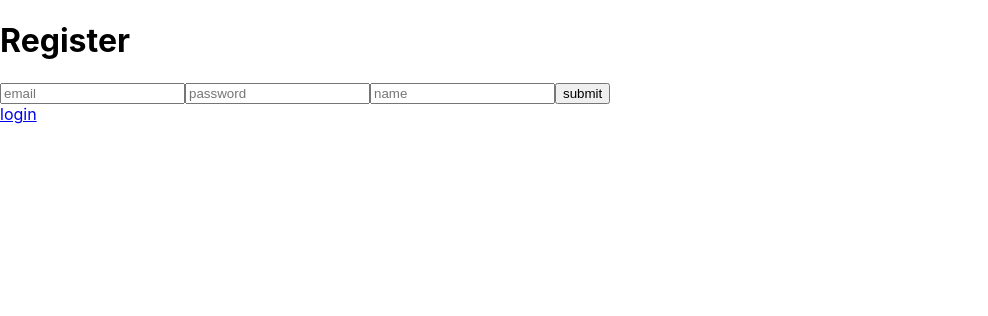
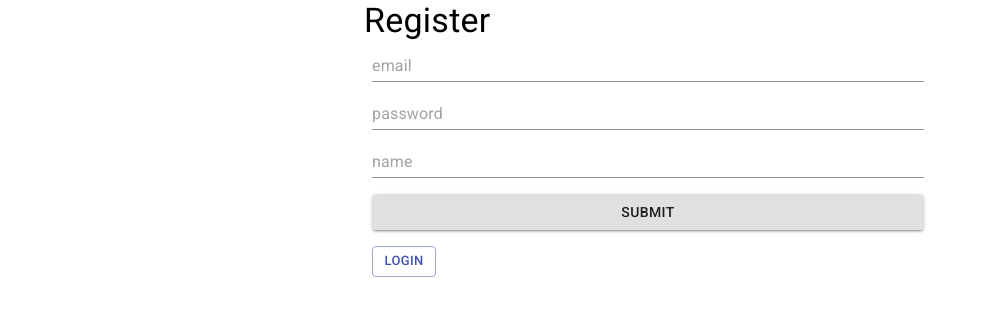
Before and after one commit to Hybridpanda/Adv_Int_Prog_Spr, a React (Create React App) app in the folder favor-app/client/: page /register in a window 1280 px wide. Shown: the top 316 px of the page, without its empty margins (0-988 px from the left). Built offline with nearby package versions, Linux system fonts and the light colour scheme; no server answers.

Commit message:
now register and profile both intergrate material ui

```diff
--- a/favor-app/client/src/components/profile.js
+++ b/favor-app/client/src/components/profile.js
@@ -1,4 +1,5 @@
 import React, { Fragment, useState, useEffect } from "react";
+import { Container , Typography, Button } from "@material-ui/core";
 
 const Profile = ({ setAuth }) => {
   const [name, setName] = useState("");
@@ -30,11 +31,13 @@ const Profile = ({ setAuth }) => {
 
   return (
     <Fragment>
-      <h1>Profile {name} </h1>
+      <Container maxWidth="sm">
+        <Typography variant="h4">Profile {name} </Typography>
 
-      <button className="btn btn-primary" onClick={(e) => logout(e)}>
-        logout
-      </button>
+        <Button variant="contained" onClick={(e) => logout(e)}>
+          logout
+        </Button>
+      </Container>
     </Fragment>
   );
 };
--- a/favor-app/client/src/components/register.js
+++ b/favor-app/client/src/components/register.js
@@ -1,5 +1,7 @@
 import React, { Fragment, useState } from "react";
 import { Link } from "react-router-dom";
+import { Button, Container, TextField, Typography } from "@material-ui/core";
+import { Alert } from "@material-ui/lab";
 
 const Register = ({ setAuth }) => {
   const [inputs, setInputs] = useState({
@@ -42,40 +44,61 @@ const Register = ({ setAuth }) => {
 
   return (
     <Fragment>
-      <h1 className="text-center my-5">Register</h1>
+      <Container maxWidth="sm">
+        <Typography variant="h4">Register</Typography>
         {error && (
-        <div class="alert alert-danger" role="alert">
+          <Alert style={{ margin: 8 }} severity="error">
             User already exists
-        </div>
+          </Alert>
         )}
         <form onSubmit={onSubmitForm}>
-        <input
+          <TextField
+            style={{ margin: 8 }}
+            fullWidth
             type="email"
             name="email"
             placeholder="email"
-          className="form-control my-3"
             value={email}
             onChange={(e) => onChange(e)}
           />
-        <input
+          <TextField
+            style={{ margin: 8 }}
+            fullWidth
             type="password"
             name="password"
             placeholder="password"
-          className="form-control my-3"
             value={password}
             onChange={(e) => onChange(e)}
           />
-        <input
+          <TextField
+            style={{ margin: 8 }}
+            fullWidth
             type="name"
             name="name"
             placeholder="name"
-          className="form-control my-3"
             value={name}
             onChange={(e) => onChange(e)}
           />
-        <button className="btn btn-success btn-block">submit</button>
+          <Button
+            style={{ margin: 8 }}
+            fullWidth
+            variant="contained"
+            type="submit"
+          >
+            Submit
+          </Button>
         </form>
-      <Link to="/login">login</Link>
+        <Button
+          style={{ margin: 8 }}
+          variant="outlined"
+          color="primary"
+          size="small"
+          component={Link}
+          to={"/login"}
+        >
+          login
+        </Button>
+      </Container>
     </Fragment>
   );
 };
```
Lines whose indentation alone changed are shown as unchanged.
